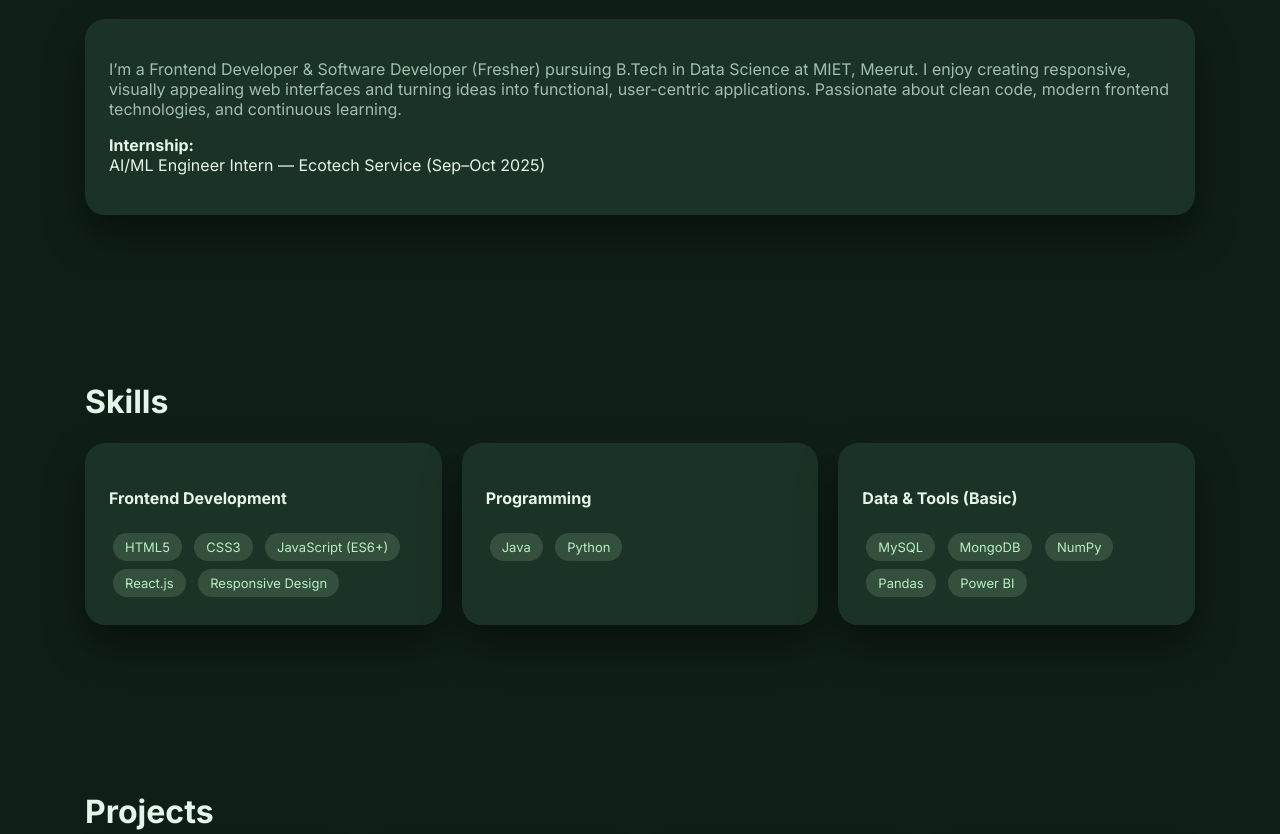
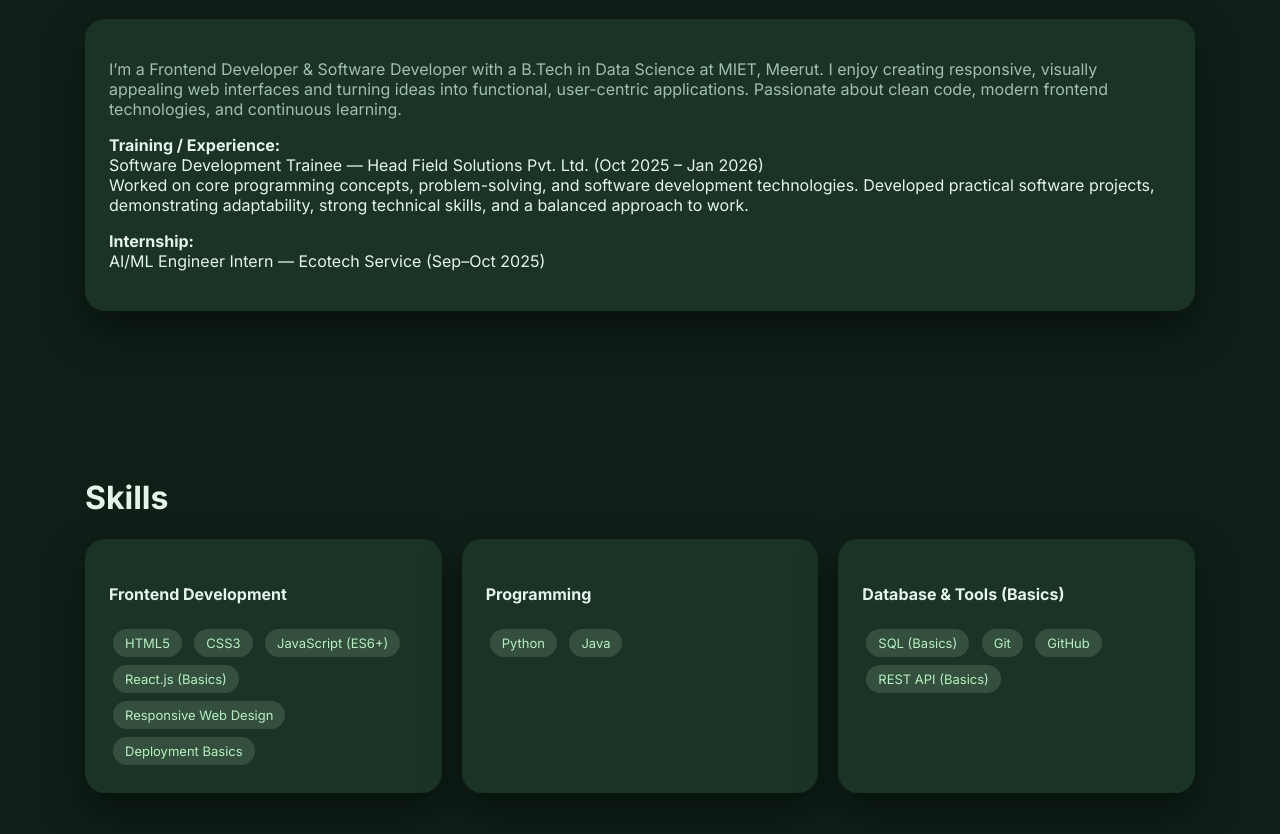
Before and after one commit to akashshishodia64-commits/Portfolio, a plain HTML site: page index.html in a window 1280 px wide. Shown: the part 981-1815 px from the top of the page. Drawn offline with Linux system fonts and the light colour scheme.

Commit message:
Update index.html

```diff
--- a/index.html
+++ b/index.html
@@ -3,7 +3,7 @@
 <head>
 <meta charset="UTF-8">
 <meta name="viewport" content="width=device-width, initial-scale=1.0">
-<title>Akash Shishodia |Frontend Developer | Software Developer (Fresher)</title>
+<title>Akash Shishodia |Frontend Developer | Software Developer</title>
 
 <link href="https://fonts.googleapis.com/css2?family=Inter:wght@400;600;700;800&display=swap" rel="stylesheet">
 
@@ -176,7 +176,7 @@ footer{
       <div class="logo">A</div>
       <div>
         <strong>Akash Shishodia</strong><br>
-        <small style="color:var(--muted)">Frontend Developer | Software Developer (Fresher)</small>
+        <small style="color:var(--muted)">Frontend Developer | Software Developer</small>
       </div>
     </div>
 
@@ -200,12 +200,12 @@ footer{
     <p style="color:var(--muted)">Hello 👋 I'm</p>
     <h1 id="typing"></h1>
     <p style="color:var(--muted)">
-      B.Tech (Data Science) student and passionate Frontend Developer | Software Developer (Fresher),
+      B.Tech (Data Science) student and passionate Frontend Developer | Software Developer,
          focused on building responsive, user-friendly, and scalable web applications.
     </p>
     <div style="margin-top:24px;display:flex;gap:14px">
       <a class="btn" href="#contact">Hire Me</a>
-      <a class="btn-ghost" href="img/Akash Shishodia - Front-End Developer(Fresher).pdf" download>Download Resume</a>
+      <a class="btn-ghost" href="img/Akash Shishodia - Front-End Developer.pdf" download>Download Resume</a>
     </div>
   </div>
   <img src="img/img.png" alt="Akash Shishodia">
@@ -216,9 +216,13 @@ footer{
   <h2>About Me</h2>
   <div class="card">
     <p style="color:var(--muted)">
-      I’m a Frontend Developer & Software Developer (Fresher) pursuing B.Tech in Data Science at MIET, Meerut.
+      I’m a Frontend Developer & Software Developer with a B.Tech in Data Science at MIET, Meerut.
       I enjoy creating responsive, visually appealing web interfaces and turning ideas into functional, user-centric applications.
       Passionate about clean code, modern frontend technologies, and continuous learning.
+    </p>
+     <p><strong>Training / Experience:</strong><br>
+      Software Development Trainee — Head Field Solutions Pvt. Ltd. (Oct 2025 – Jan 2026)<br>
+      Worked on core programming concepts, problem-solving, and software development technologies. Developed practical software projects, demonstrating adaptability, strong technical skills, and a balanced approach to work.
     </p>
     <p><strong>Internship:</strong><br>
       AI/ML Engineer Intern — Ecotech Service (Sep–Oct 2025)
@@ -235,23 +239,23 @@ footer{
   <span class="pill">HTML5</span>
   <span class="pill">CSS3</span>
   <span class="pill">JavaScript (ES6+)</span>
-  <span class="pill">React.js</span>
-  <span class="pill">Responsive Design</span>
+  <span class="pill">React.js (Basics)</span>
+  <span class="pill">Responsive Web Design</span>
+  <span class="pill">Deployment Basics</span>
 </div>
 
 <div class="card">
   <h4>Programming</h4>
+  <span class="pill">Python</span>
   <span class="pill">Java</span>
-  <span class="pill">Python</span>
 </div>
 
 <div class="card">
-  <h4>Data & Tools (Basic)</h4>
-  <span class="pill">MySQL</span>
-  <span class="pill">MongoDB</span>
-  <span class="pill">NumPy</span>
-  <span class="pill">Pandas</span>
-  <span class="pill">Power BI</span>
+  <h4>Database & Tools (Basics)</h4>
+  <span class="pill">SQL (Basics)</span>
+  <span class="pill">Git</span>
+  <span class="pill">GitHub</span>
+  <span class="pill">REST API (Basics)</span>
 </div>
   </div>
 </section>
@@ -310,7 +314,7 @@ footer{
 
 <script>
 // Typing effect
-const text="Akash Shishodia — Frontend Developer | Software Developer (Fresher)";
+const text="Akash Shishodia — Frontend Developer | Software Developer";
 let i=0;
 const el=document.getElementById("typing");
 (function type(){
```
